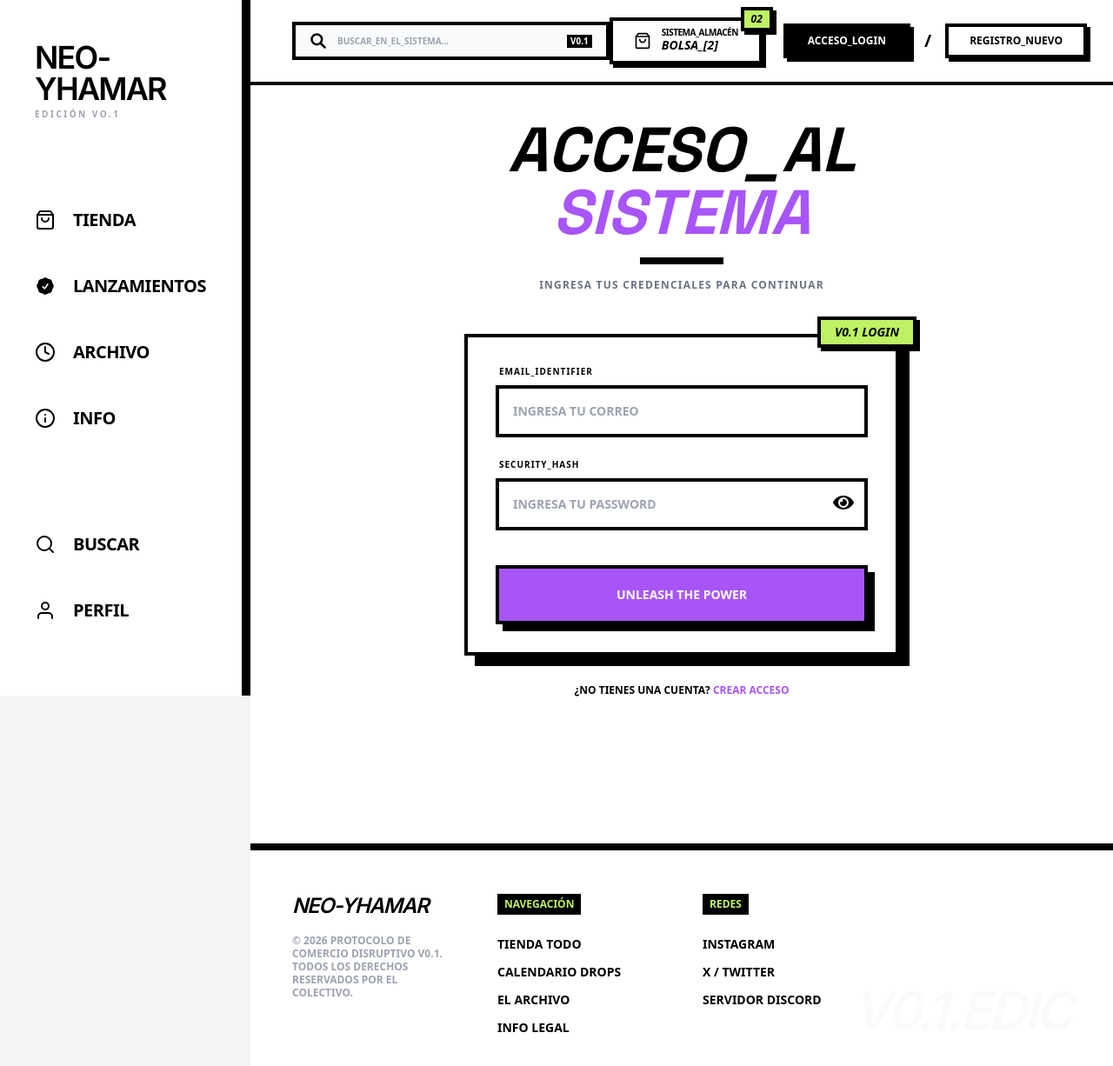
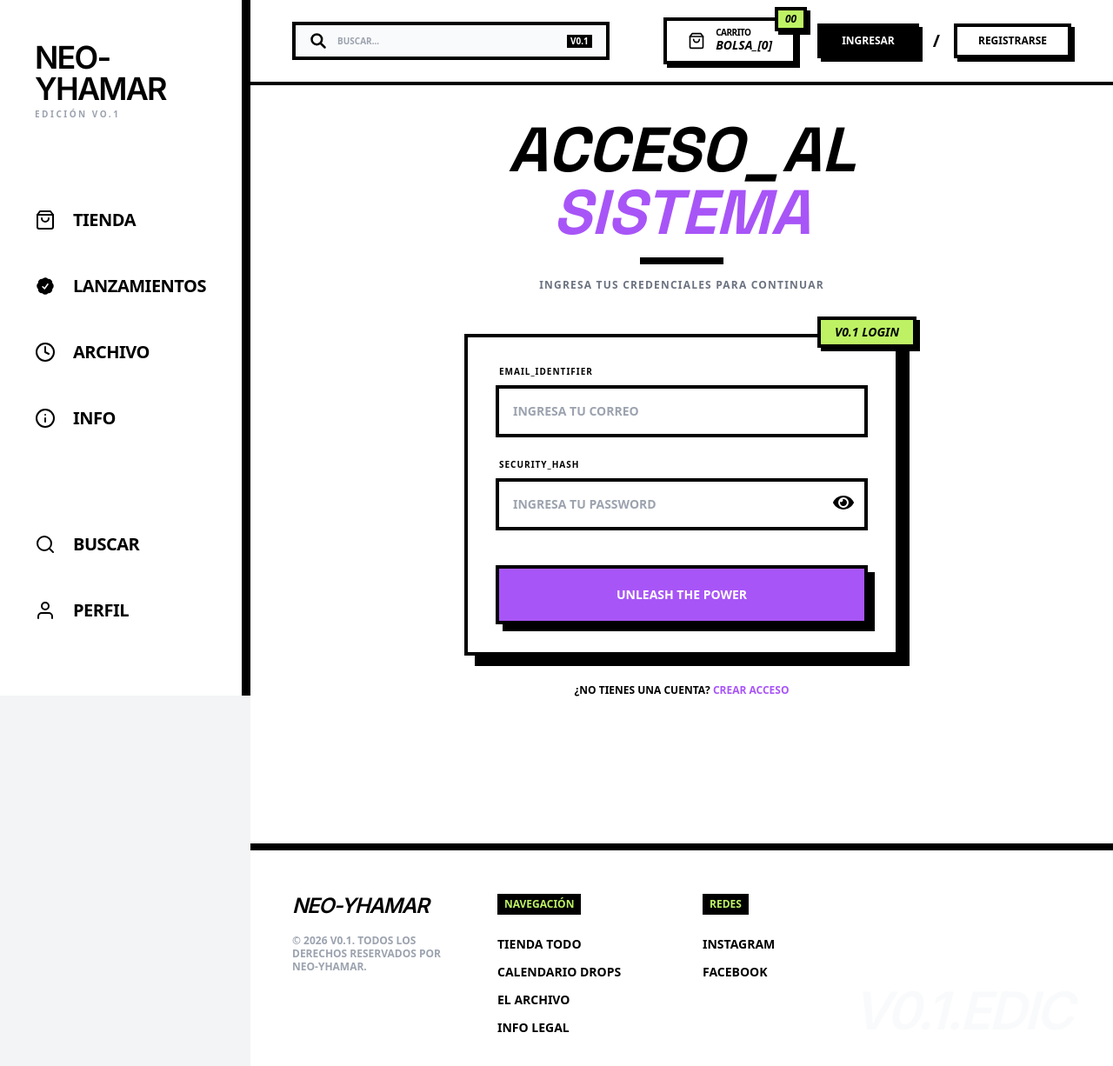
Before and after one commit to AngelPortilla1/Ecommerce_React, a React (Vite) app: page /login in a window 1280 px wide. Shown: the top 1226 px of the page at 87% size. Built offline with nearby package versions, Linux system fonts and the light colour scheme; no server answers.

Commit message:
Update low changes in the footer

```diff
--- a/src/components/Nabvar/Cart.jsx
+++ b/src/components/Nabvar/Cart.jsx
@@ -3,14 +3,14 @@ import { FiShoppingBag } from 'react-icons/fi';
 
 const Cart = () => {
     // Aquí podrías obtener la cantidad de productos de tu contexto de carrito
-    const itemCount = 2;
+    const itemCount = 0;
 
     return (
         <div className="relative group">
             <Link to="/cart" className="flex items-center gap-3 bg-white border-4 border-black px-6 py-2 shadow-hard hover:shadow-none hover:translate-x-1 hover:translate-y-1 transition-all group">
                 <FiShoppingBag className="text-xl group-hover:scale-110 transition-transform" />
                 <div className="flex flex-col items-start leading-none">
-                    <span className="text-[10px] font-black uppercase tracking-tighter">SISTEMA_ALMACÉN</span>
+                    <span className="text-[10px] font-black uppercase tracking-tighter">CARRITO</span>
                     <span className="text-sm font-black italic">BOLSA_[{itemCount}]</span>
                 </div>
 
--- a/src/components/Nabvar/Navbar.jsx
+++ b/src/components/Nabvar/Navbar.jsx
@@ -11,15 +11,15 @@ const Navbar = () => {
         <header className="fixed top-0 right-0 left-72 z-40 bg-white/80 backdrop-blur-md border-b-4 border-black px-12 py-5 flex items-center justify-between">
             {/* Search System Section */}
             <div className="flex items-center gap-6">
-               <div className="flex items-center border-4 border-black px-4 py-2 bg-gray-50 group hover:bg-white transition-colors">
+                <div className="flex items-center border-4 border-black px-4 py-2 bg-gray-50 group hover:bg-white transition-colors">
                     <svg className="w-5 h-5 mr-3 text-black group-hover:scale-110 transition-transform" fill="none" stroke="currentColor" viewBox="0 0 24 24"><path strokeLinecap="round" strokeLinejoin="round" strokeWidth="3" d="M21 21l-6-6m2-5a7 7 0 11-14 0 7 7 0 0114 0z"></path></svg>
                     <input
                         type="text"
-                        placeholder="BUSCAR_EN_EL_SISTEMA..."
+                        placeholder="BUSCAR..."
                         className="bg-transparent outline-none text-[10px] font-black uppercase w-64 placeholder:text-gray-400"
                     />
                     <span className="text-[10px] font-black bg-black text-white px-1 ml-2">V0.1</span>
-               </div>
+                </div>
             </div>
 
             {/* Actions Section */}
--- a/src/components/Nabvar/authButton.jsx
+++ b/src/components/Nabvar/authButton.jsx
@@ -1,20 +1,20 @@
 import { Link } from "react-router-dom"
 
 const AuthButton = () => {
-    return(
+    return (
         <div className="flex items-center gap-4">
             <Link
                 className="bg-black text-white border-4 border-black px-6 py-2 font-black text-xs uppercase shadow-hard hover:bg-primary hover:translate-x-1 hover:translate-y-1 hover:shadow-none transition-all"
                 to="/login"
             >
-            ACCESO_LOGIN
+                INGRESAR
             </Link>
             <div className="text-black font-black text-xl">/</div>
             <Link
                 className="bg-white text-black border-4 border-black px-6 py-2 font-black text-xs uppercase shadow-hard hover:bg-secondary hover:translate-x-1 hover:translate-y-1 hover:shadow-none transition-all"
                 to="/register"
             >
-            REGISTRO_NUEVO
+                REGISTRARSE
             </Link>
         </div>
     )
--- a/src/layout/Layout.jsx
+++ b/src/layout/Layout.jsx
@@ -23,7 +23,7 @@ const Layout = () => {
                         <div className="col-span-1">
                             <h3 className="font-inter font-black italic text-2xl mb-4 tracking-tighter uppercase">NEO-YHAMAR</h3>
                             <p className="text-xs font-bold text-gray-400 leading-tight max-w-[200px] uppercase">
-                                © 2026 PROTOCOLO DE COMERCIO DISRUPTIVO V0.1. TODOS LOS DERECHOS RESERVADOS POR EL COLECTIVO.
+                                © 2026 V0.1. TODOS LOS DERECHOS RESERVADOS POR NEO-YHAMAR.
                             </p>
                         </div>
                         <div>
@@ -39,8 +39,7 @@ const Layout = () => {
                             <h4 className="text-xs font-black uppercase text-secondary bg-black inline-block px-2 py-1 mb-6">REDES</h4>
                             <ul className="text-sm font-bold uppercase space-y-3">
                                 <li><a href="#" className="hover:underline decoration-4">INSTAGRAM</a></li>
-                                <li><a href="#" className="hover:underline decoration-4">X / TWITTER</a></li>
-                                <li><a href="#" className="hover:underline decoration-4">SERVIDOR DISCORD</a></li>
+                                <li><a href="#" className="hover:underline decoration-4">FACEBOOK</a></li>
                             </ul>
                         </div>
                         <div className="flex items-end justify-end">
```
Lines whose indentation alone changed are shown as unchanged.
